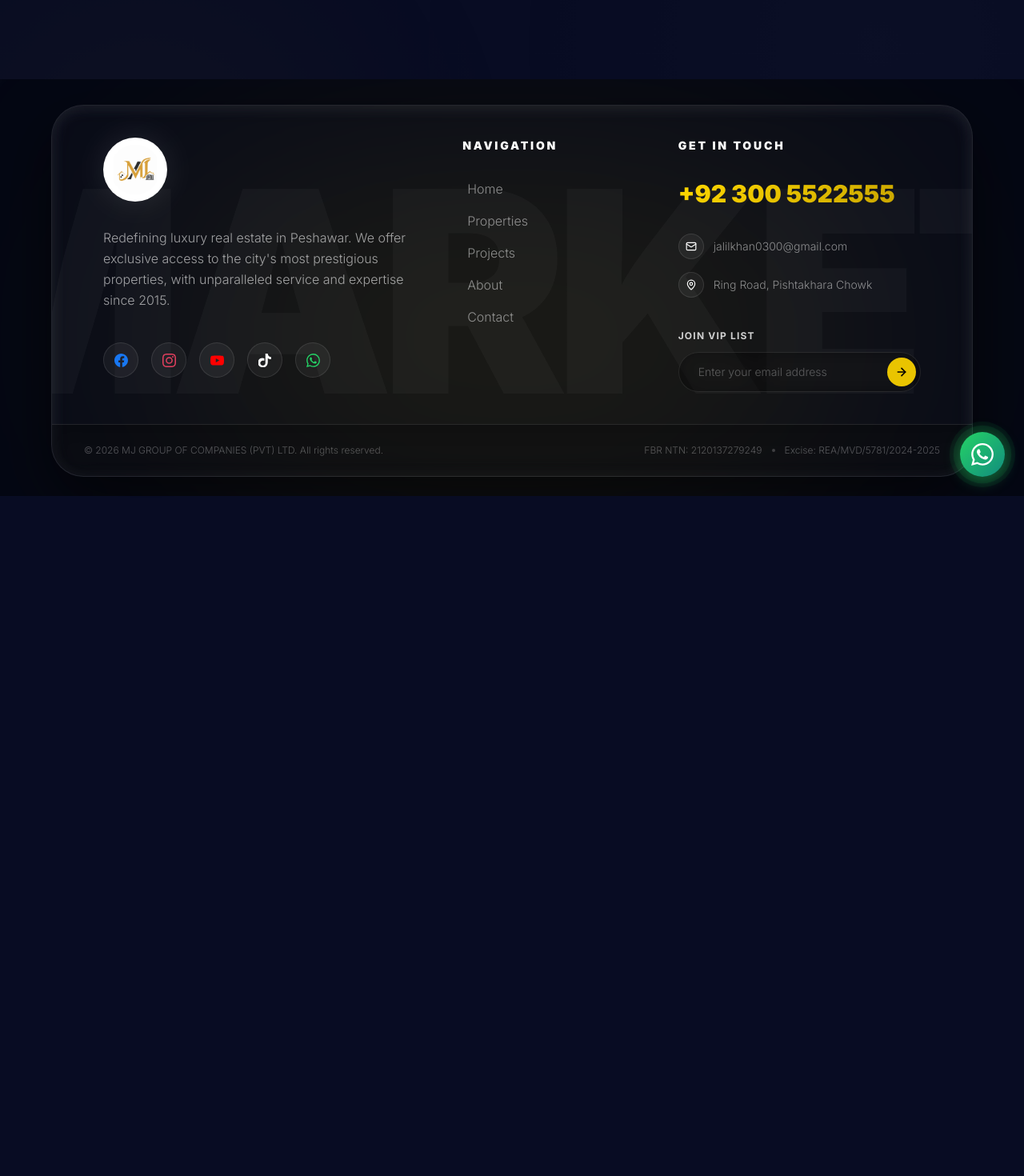
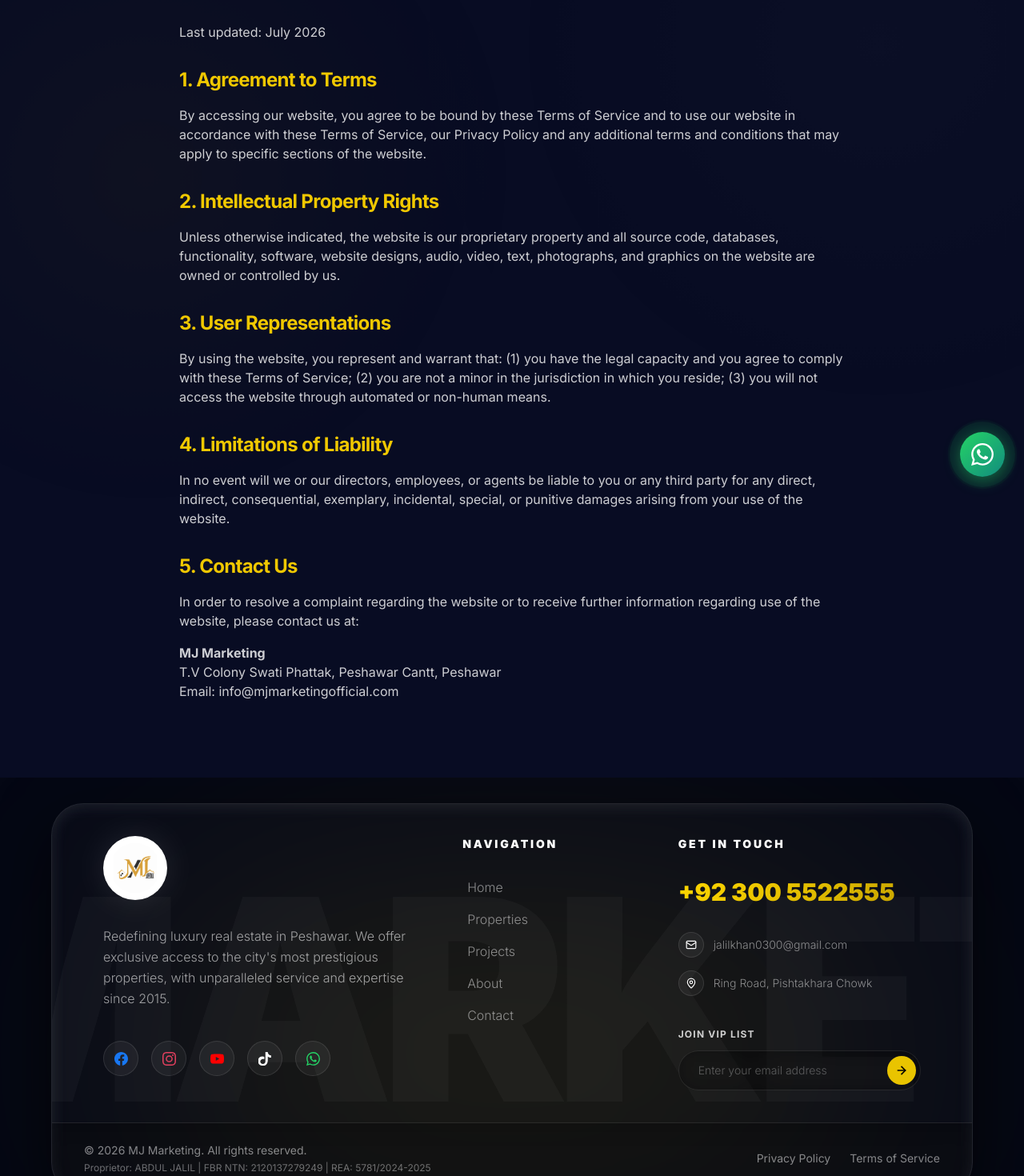
Before and after one commit to mrhidden313/MJ-marketing-, a React (Vite) app: page /terms in a window 1280 px wide. Shown: the part 180-1650 px from the top of the page at 80% size. Before the commit the page ends 800 px from the top, so only its background shows below. Built offline with nearby package versions, Linux system fonts and the light colour scheme; no server answers.

Commit message:
feat: add privacy and terms pages, update footer with FBR info

```diff
--- a/src/App.tsx
+++ b/src/App.tsx
@@ -9,6 +9,8 @@
 import About from './pages/About';
 import Contact from './pages/Contact';
 import Projects from './pages/Projects';
+import Privacy from './pages/Privacy';
+import Terms from './pages/Terms';
 import Admin from './pages/Admin';
 import Login from './pages/Login';
 import ProtectedRoute from './components/ProtectedRoute';
@@ -178,6 +180,8 @@
         <Route path="/about"      element={<PageWrapper><About /></PageWrapper>} />
         <Route path="/contact"    element={<PageWrapper><Contact /></PageWrapper>} />
         <Route path="/projects"   element={<PageWrapper><Projects /></PageWrapper>} />
+        <Route path="/privacy"    element={<PageWrapper><Privacy /></PageWrapper>} />
+        <Route path="/terms"      element={<PageWrapper><Terms /></PageWrapper>} />
         <Route path="/login"      element={<PageWrapper><Login /></PageWrapper>} />
         <Route path="/admin"      element={<ProtectedRoute><Admin /></ProtectedRoute>} />
       </Routes>
--- a/src/components/Footer.tsx
+++ b/src/components/Footer.tsx
@@ -235,14 +235,14 @@
         </div>
 
         {/* Bottom Bar inside the card */}
-        <div className="relative z-10 border-t border-white/10 px-8 py-6 md:px-10 flex flex-col md:flex-row justify-between items-center gap-4 bg-black/30 backdrop-blur-xl">
-          <span className="text-white/30 text-xs font-light text-center md:text-left" style={{ fontFamily: 'Inter' }}>
-            © {new Date().getFullYear()} MJ GROUP OF COMPANIES (PVT) LTD. All rights reserved.
-          </span>
-          <div className="flex flex-wrap justify-center items-center gap-3">
-            <span className="text-white/30 text-xs font-light" style={{ fontFamily: 'Inter' }}>FBR NTN: 2120137279249</span>
-            <span className="w-1 h-1 rounded-full bg-white/20" />
-            <span className="text-white/30 text-xs font-light" style={{ fontFamily: 'Inter' }}>Excise: REA/MVD/5781/2024-2025</span>
+        <div className="relative z-10 border-t border-white/10 px-8 py-6 md:px-10 flex flex-col md:flex-row justify-between items-center gap-4 bg-black/30 backdrop-blur-xl text-sm text-white/50">
+          <div className="flex flex-col gap-1 items-center md:items-start text-center md:text-left">
+            <p>&copy; {new Date().getFullYear()} MJ Marketing. All rights reserved.</p>
+            <p className="text-xs text-white/40">Proprietor: ABDUL JALIL | FBR NTN: 2120137279249 | REA: 5781/2024-2025</p>
+          </div>
+          <div className="flex gap-6">
+            <Link to="/privacy" className="hover:text-gold-400 transition-colors">Privacy Policy</Link>
+            <Link to="/terms" className="hover:text-gold-400 transition-colors">Terms of Service</Link>
           </div>
         </div>
       </motion.footer>
--- /dev/null
+++ b/src/pages/Privacy.tsx
@@ -0,0 +1,54 @@
+import React from 'react';
+import { Helmet } from 'react-helmet-async';
+import { motion } from 'framer-motion';
+
+export default function Privacy() {
+  return (
+    <div className="pt-32 pb-20 px-4 sm:px-8 max-w-4xl mx-auto">
+      <Helmet>
+        <title>Privacy Policy | MJ Marketing</title>
+        <meta name="description" content="Privacy Policy for MJ Marketing." />
+      </Helmet>
+
+      <motion.div
+        initial={{ opacity: 0, y: 20 }}
+        animate={{ opacity: 1, y: 0 }}
+        className="prose prose-invert max-w-none text-white/80"
+      >
+        <h1 className="text-4xl md:text-5xl font-display font-800 text-white mb-8">Privacy Policy</h1>
+
+        <p className="mb-4">Last updated: July 2026</p>
+
+        <h2 className="text-2xl font-bold text-gold-400 mt-8 mb-4">1. Introduction</h2>
+        <p className="mb-4">Welcome to MJ Marketing. We respect your privacy and are committed to protecting your personal data. This privacy policy will inform you about how we look after your personal data when you visit our website and tell you about your privacy rights and how the law protects you.</p>
+
+        <h2 className="text-2xl font-bold text-gold-400 mt-8 mb-4">2. The Data We Collect</h2>
+        <p className="mb-4">We may collect, use, store and transfer different kinds of personal data about you which we have grouped together as follows:</p>
+        <ul className="list-disc pl-6 mb-4 space-y-2">
+          <li><strong>Identity Data</strong> includes first name, last name, username or similar identifier.</li>
+          <li><strong>Contact Data</strong> includes email address and telephone numbers.</li>
+          <li><strong>Technical Data</strong> includes internet protocol (IP) address, browser type and version, time zone setting and location, browser plug-in types and versions, operating system and platform, and other technology on the devices you use to access this website.</li>
+        </ul>
+
+        <h2 className="text-2xl font-bold text-gold-400 mt-8 mb-4">3. How We Use Your Data</h2>
+        <p className="mb-4">We will only use your personal data when the law allows us to. Most commonly, we will use your personal data in the following circumstances:</p>
+        <ul className="list-disc pl-6 mb-4 space-y-2">
+          <li>Where we need to perform the contract we are about to enter into or have entered into with you.</li>
+          <li>Where it is necessary for our legitimate interests (or those of a third party) and your interests and fundamental rights do not override those interests.</li>
+          <li>Where we need to comply with a legal obligation.</li>
+        </ul>
+
+        <h2 className="text-2xl font-bold text-gold-400 mt-8 mb-4">4. Data Security</h2>
+        <p className="mb-4">We have put in place appropriate security measures to prevent your personal data from being accidentally lost, used or accessed in an unauthorized way, altered or disclosed.</p>
+
+        <h2 className="text-2xl font-bold text-gold-400 mt-8 mb-4">5. Contact Us</h2>
+        <p className="mb-4">If you have any questions about this privacy policy or our privacy practices, please contact us at:</p>
+        <p className="mb-4">
+          <strong>MJ Marketing</strong><br/>
+          T.V Colony Swati Phattak, Peshawar Cantt, Peshawar<br/>
+          Email: info@mjmarketingofficial.com
+        </p>
+      </motion.div>
+    </div>
+  );
+}
--- /dev/null
+++ b/src/pages/Terms.tsx
@@ -0,0 +1,44 @@
+import React from 'react';
+import { Helmet } from 'react-helmet-async';
+import { motion } from 'framer-motion';
+
+export default function Terms() {
+  return (
+    <div className="pt-32 pb-20 px-4 sm:px-8 max-w-4xl mx-auto">
+      <Helmet>
+        <title>Terms of Service | MJ Marketing</title>
+        <meta name="description" content="Terms of Service for MJ Marketing." />
+      </Helmet>
+
+      <motion.div
+        initial={{ opacity: 0, y: 20 }}
+        animate={{ opacity: 1, y: 0 }}
+        className="prose prose-invert max-w-none text-white/80"
+      >
+        <h1 className="text-4xl md:text-5xl font-display font-800 text-white mb-8">Terms of Service</h1>
+
+        <p className="mb-4">Last updated: July 2026</p>
+
+        <h2 className="text-2xl font-bold text-gold-400 mt-8 mb-4">1. Agreement to Terms</h2>
+        <p className="mb-4">By accessing our website, you agree to be bound by these Terms of Service and to use our website in accordance with these Terms of Service, our Privacy Policy and any additional terms and conditions that may apply to specific sections of the website.</p>
+
+        <h2 className="text-2xl font-bold text-gold-400 mt-8 mb-4">2. Intellectual Property Rights</h2>
+        <p className="mb-4">Unless otherwise indicated, the website is our proprietary property and all source code, databases, functionality, software, website designs, audio, video, text, photographs, and graphics on the website are owned or controlled by us.</p>
+
+        <h2 className="text-2xl font-bold text-gold-400 mt-8 mb-4">3. User Representations</h2>
+        <p className="mb-4">By using the website, you represent and warrant that: (1) you have the legal capacity and you agree to comply with these Terms of Service; (2) you are not a minor in the jurisdiction in which you reside; (3) you will not access the website through automated or non-human means.</p>
+
+        <h2 className="text-2xl font-bold text-gold-400 mt-8 mb-4">4. Limitations of Liability</h2>
+        <p className="mb-4">In no event will we or our directors, employees, or agents be liable to you or any third party for any direct, indirect, consequential, exemplary, incidental, special, or punitive damages arising from your use of the website.</p>
+
+        <h2 className="text-2xl font-bold text-gold-400 mt-8 mb-4">5. Contact Us</h2>
+        <p className="mb-4">In order to resolve a complaint regarding the website or to receive further information regarding use of the website, please contact us at:</p>
+        <p className="mb-4">
+          <strong>MJ Marketing</strong><br/>
+          T.V Colony Swati Phattak, Peshawar Cantt, Peshawar<br/>
+          Email: info@mjmarketingofficial.com
+        </p>
+      </motion.div>
+    </div>
+  );
+}
```
